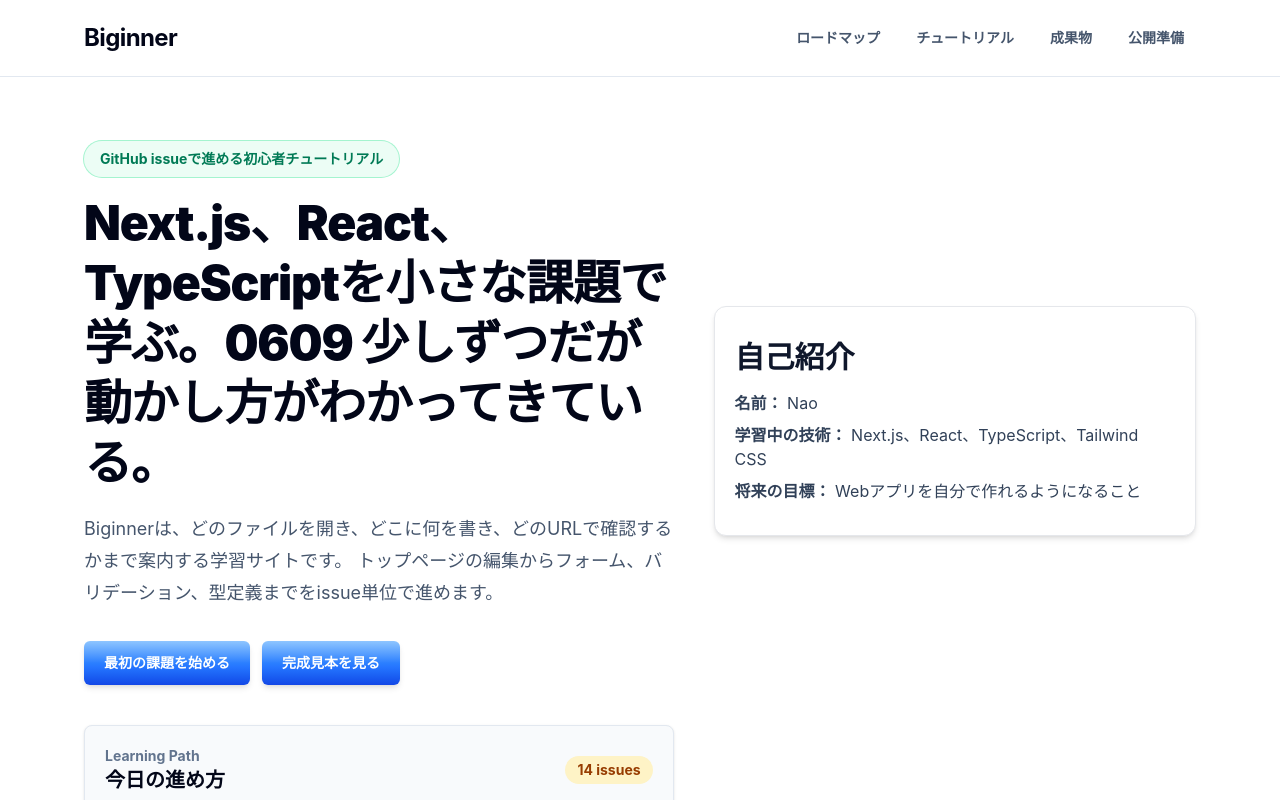
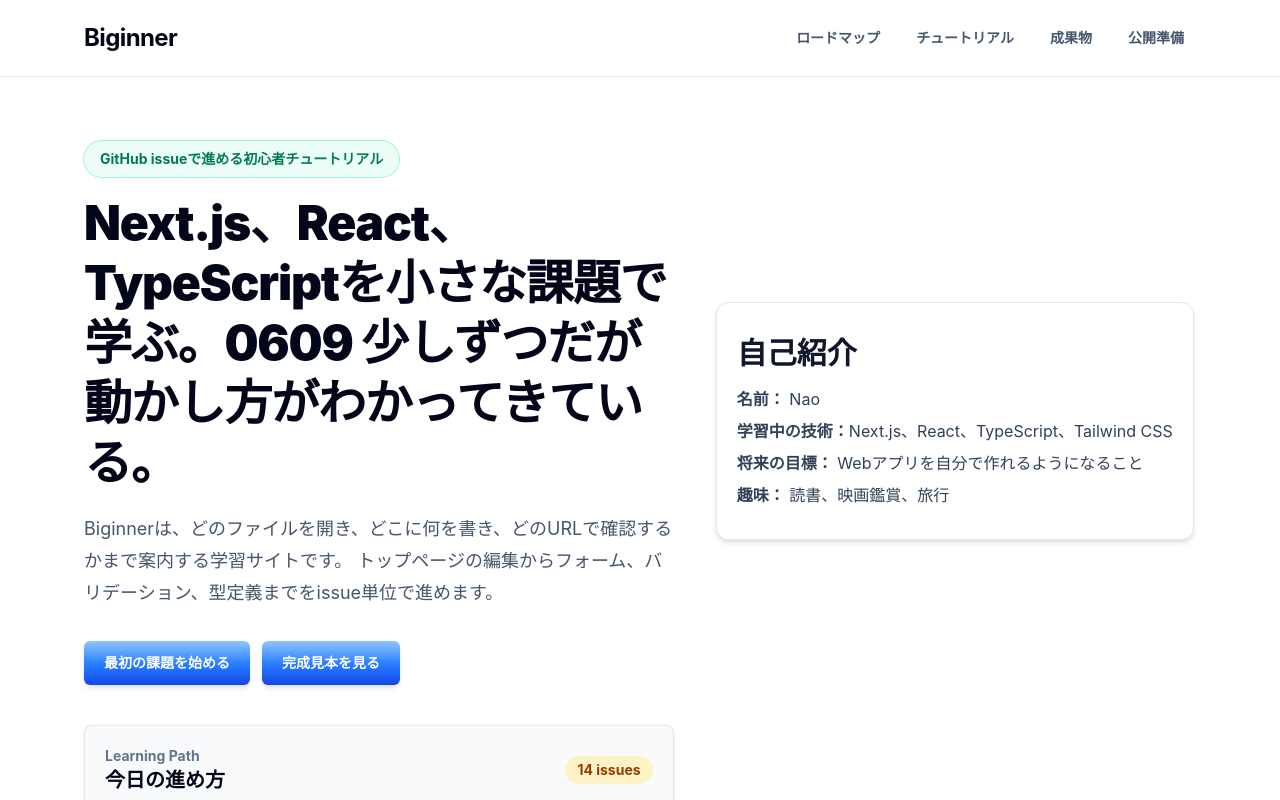
Before and after one commit to naoykz-tech/biginner, a Next.js app: page / in a window 1280 px wide. Shown: the top 800 px of the page. Built offline with nearby package versions, Linux system fonts and the light colour scheme.

Commit message:
コンポーネント間でのデータの受け渡しをおこなった
コンポーネント間のデータの受け渡しの原理を理解した。実務で使用するためには、もっと施行回数を増やさないと定着を図ることができないとも感じた。

```diff
--- a/src/components/home/HomePageContent.tsx
+++ b/src/components/home/HomePageContent.tsx
@@ -27,7 +27,12 @@
       <section className="border-b border-slate-200 bg-white">
         <div className="mx-auto grid max-w-6xl gap-10 px-5 py-12 lg:grid-cols-[1.1fr_0.9fr] lg:items-center lg:py-16">
           <HomeHero />
-          <Profile />
+          <Profile
+            name="Nao"
+            learningTechnologies={['Next.js', 'React', 'TypeScript', 'Tailwind CSS']}
+            futureGoals="Webアプリを自分で作れるようになること"
+            hobbies={['読書', '映画鑑賞', '旅行']}
+          />
           <LearningPathCard issues={nextIssues} totalIssueCount={totalIssueCount} />
         </div>
       </section>
--- a/src/components/home/Profile.tsx
+++ b/src/components/home/Profile.tsx
@@ -1,19 +1,31 @@
-export default function Profile() {
+export default function Profile({ name, learningTechnologies, futureGoals, hobbies }: ProfileProps) {
     return (
          <section className="mx-auto max-w-3xl px-5 py-8 mt-4 p-4 bg-white rounded-xl shadow-md border border-gray-200">
             <h2 className="text-3xl font-bold text-slate-900">自己紹介</h2>
 
             <p className="mt-4 text-slate-700">
-              <strong>名前：</strong> Nao
+              <strong>名前：</strong> {name}
             </p>
 
             <p className="mt-2 text-slate-700">
-              <strong>学習中の技術：</strong> Next.js、React、TypeScript、Tailwind CSS
+              <strong>学習中の技術：</strong>{learningTechnologies.join('、')}
             </p>
 
             <p className="mt-2 text-slate-700">
-              <strong>将来の目標：</strong> Webアプリを自分で作れるようになること
+              <strong>将来の目標：</strong> {futureGoals}
             </p>
+
+            <p className="mt-2 text-slate-700">
+              <strong>趣味：</strong> {hobbies.join('、')}
+            </p>
+
           </section>
     );
 }
+
+export interface ProfileProps {
+    readonly name: string;
+    readonly learningTechnologies: ReadonlyArray<string>;
+    readonly futureGoals: string;
+    readonly hobbies: ReadonlyArray<string>;
+}
```
